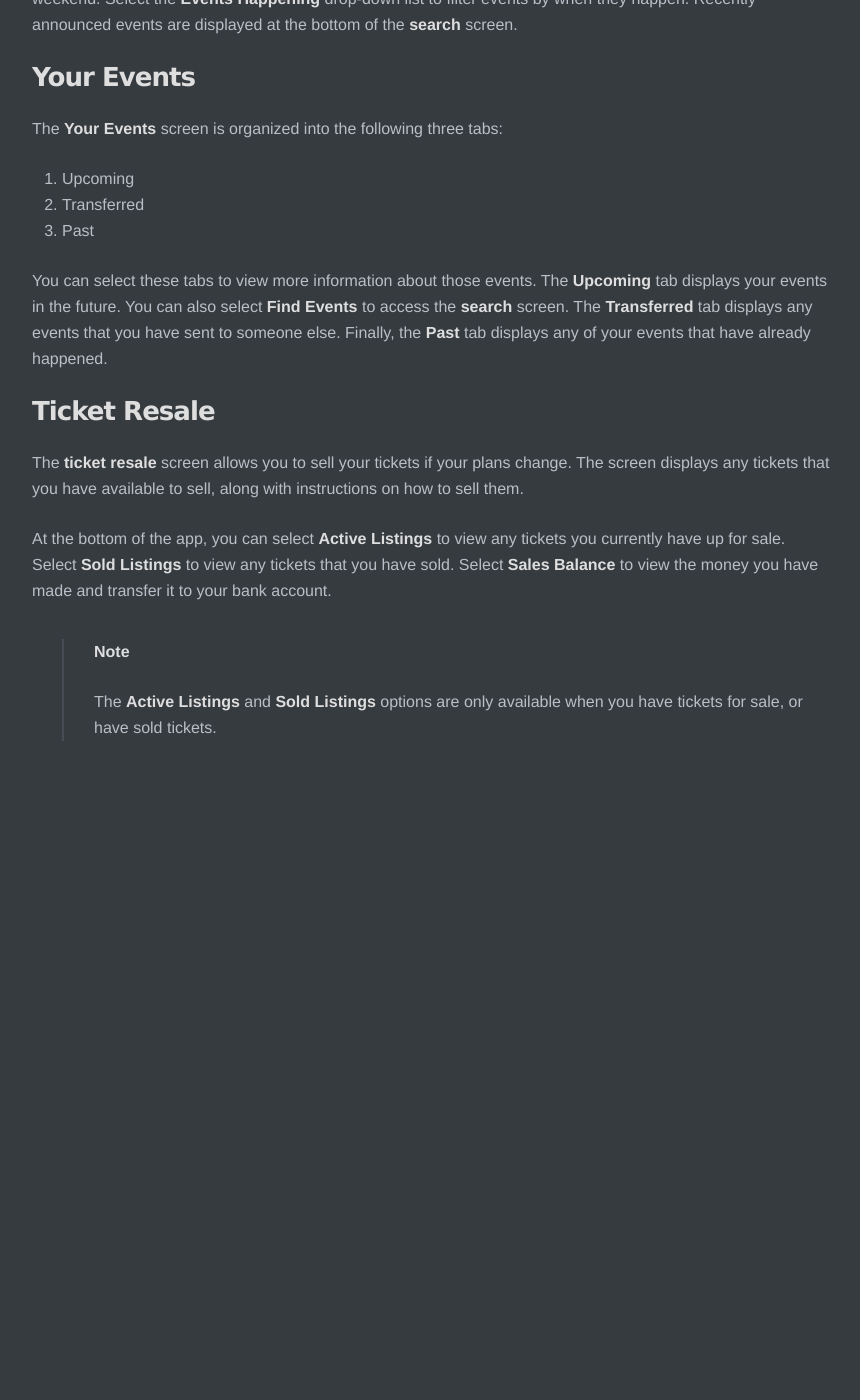
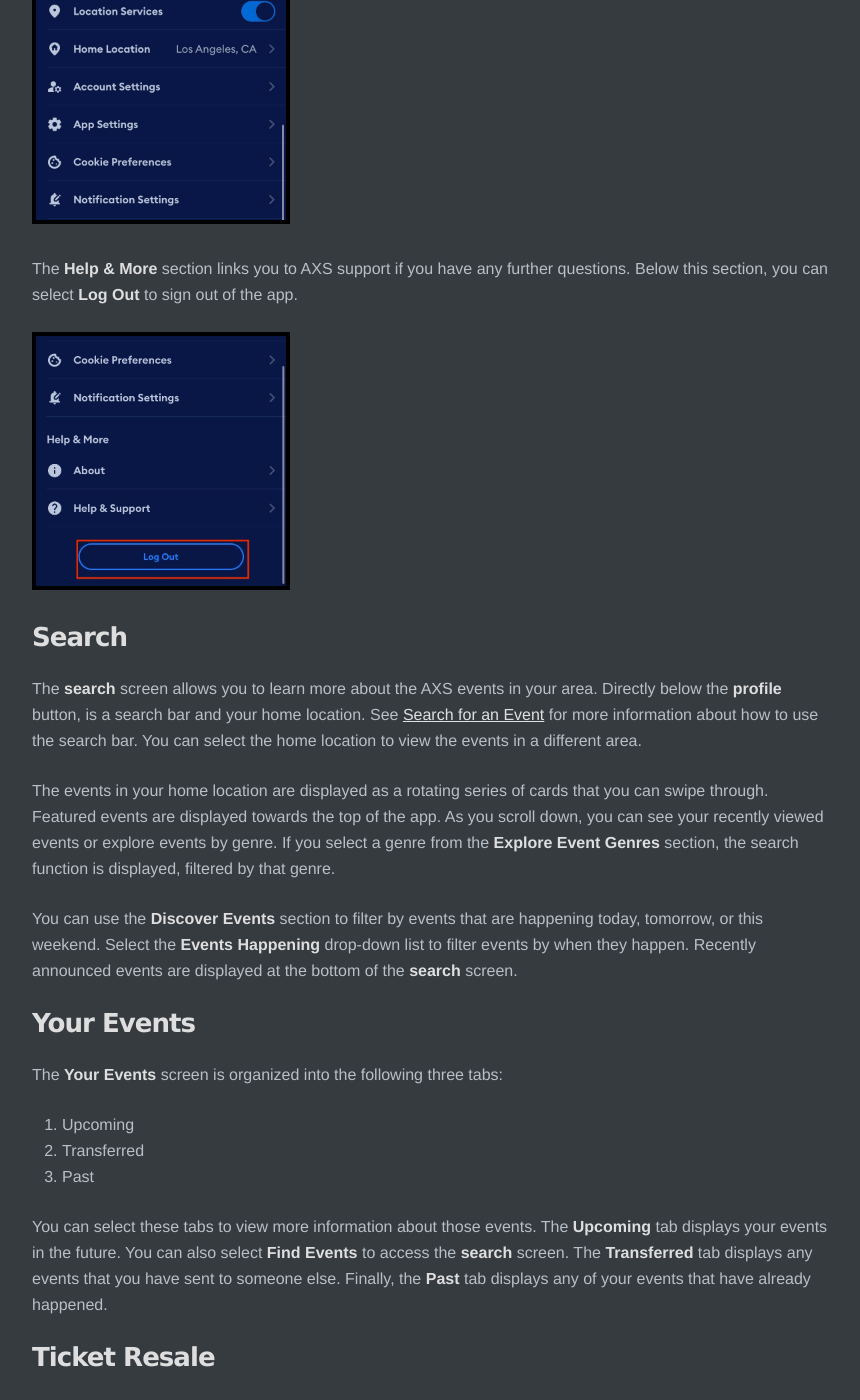
Before and after one commit to Jack-Walton/jack-walton.github.io, a Jekyll site: the page built from AXS/navigate_app.md, in a window 1280 px wide and 1400 px high, scrolled down 1826 px. Shown: the whole window, without its empty margins (8-868 px from the left). Built offline with Jekyll 4.4.1, drawn with Linux system fonts in a browser that asks for light colours; before the commit the page ends 2597 px from its top, so only the background shows below that; some of the changed text lies outside the part shown.

Commit message:
Add pictures
I added photos to the Navigate the App page.

```diff
--- a/AXS/navigate_app.md
+++ b/AXS/navigate_app.md
@@ -25,9 +25,20 @@ See the sections below to learn more about each screen.
 
 Access the **profile** screen to view your notifications, order history, settings, or help pages. At the very top of this screen, you can access your **AXS Mobile ID**. You will use this QR code to verify your identity at events.
 
+<img src="{{ site.baseurl }}/AXS/pictures/navigate_app/navigate_app_profile_1.jpg"
+  alt="The top of the profile screen"  width="250"/>
+
 From the **Quick Access** section, you can view your notifications and order history. These options help you stay up to date on any events you plan to attend, or see the details of the events you have attended.
 
 From the **Settings** section, you can turn location services on or off, change your home location, and update other settings. Select **Account Settings** to update your personal information, password, or payment methods. could be "Select Account Settings to update your personal information, change your password, or manage payment methods.Select **App Settings** to adjust the appearance of the app. You can also change your **Cookie Preferences** and **Notification Settings**.
+
+<img src="{{ site.baseurl }}/AXS/pictures/navigate_app/navigate_app_profile_2.jpg"
+  alt="The Settings section of the profile screen"  width="250"/>
+
+The **Help & More** section links you to AXS support if you have any further questions. Below this section, you can select **Log Out** to sign out of the app.
+
+<img src="{{ site.baseurl }}/AXS/pictures/navigate_app/navigate_app_profile_3.jpg"
+  alt="The Log Out button"  width="250"/>
 
 ## Search
 
@@ -51,7 +62,7 @@ You can select these tabs to view more information about those events. The **Upc
 
 The **ticket resale** screen allows you to sell your tickets if your plans change. The screen displays any tickets that you have available to sell, along with instructions on how to sell them.
 
-At the bottom of the app, you can select **Active Listings** to view any tickets you currently have up for sale. Select **Sold Listings** to view any tickets that you have sold. Select **Sales Balance** to view the money you have made and transfer it to your bank account.
+At the bottom of the app, you can select **Active Listings** to view any tickets you currently have up for sale. Select **Sold Listings** to view any tickets that you have sold. Select **Sales Balance** to view any money you have made from your ticket sales and transfer it to your bank account.
 
 >**Note**
 >
```
Also changed, not shown: AXS/pictures/navigate_app/navigate_app_profile_1.jpg (added), AXS/pictures/navigate_app/navigate_app_profile_2.jpg (added), AXS/pictures/navigate_app/navigate_app_profile_3.jpg (added), 4 other files.
